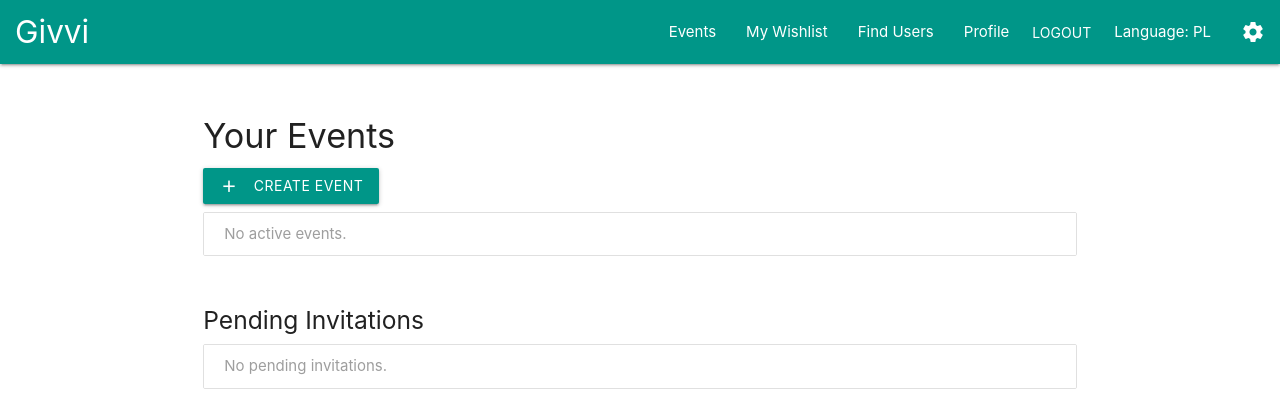
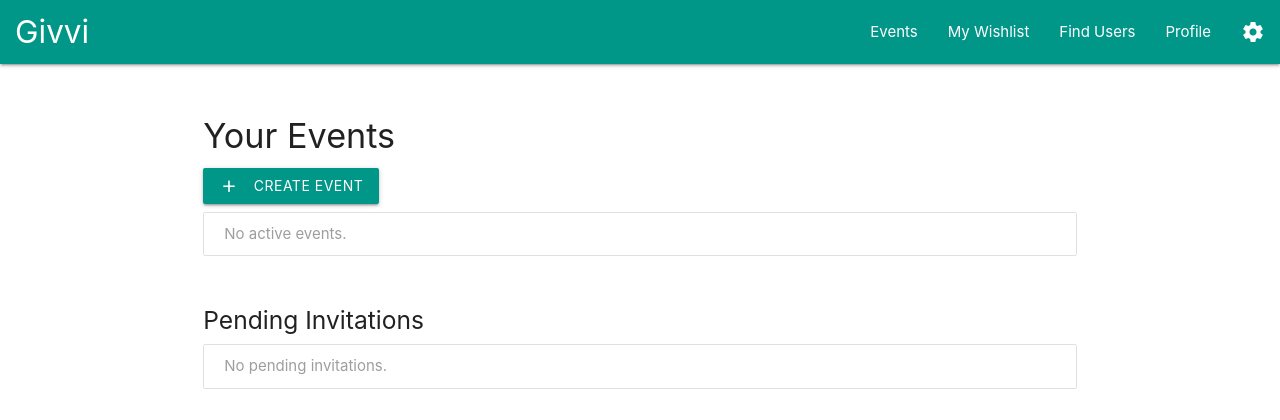
Before and after one commit to mic-mikolajczyk/wishlist-app, a Flask app: page /events/dashboard in a window 1280 px wide. Shown: the top 420 px of the page. Run offline with Flask 3, Linux system fonts and the light colour scheme; the visitor is signed in with stand-in values (Sample User, id 1); data that the repository does not hold is empty.

Commit message:
refactor: Remove desktop language dropdown and integrate language settings into the settings page

```diff
--- a/app/templates/base.html
+++ b/app/templates/base.html
@@ -82,26 +82,14 @@
                     <li><a href="{{ url_for('frontend.wishlist_page') }}">{{ _('My Wishlist') }}</a></li>
                     <li><a href="{{ url_for('frontend.user_search_page') }}">{{ _('Find Users') }}</a></li>
                     <li><a href="{{ url_for('frontend.profile_page') }}">{{ _('Profile') }}</a></li>
-                    <li>
-                        <form method="post" action="{{ url_for('auth.logout') }}" style="display:inline;">
-                            <button type="submit" class="btn-flat" style="margin:0; padding:0 8px; color:white;">{{ _('Logout') }}</button>
-                        </form>
-                    </li>
                 {% else %}
                     <li><a href="{{ url_for('frontend.login_page') }}">{{ _('Login') }}</a></li>
                     <li><a href="{{ url_for('frontend.register_page') }}">{{ _('Register') }}</a></li>
                 {% endif %}
-                <li>
-                    <a href="#" class="dropdown-trigger" data-target="lang-dropdown">{{ _('Language') }}: {{ get_locale().upper() }}</a>
-                </li>
             </ul>
         </div>
     </nav>
-    <!-- Language Dropdown Structure -->
-    <ul id="lang-dropdown" class="dropdown-content">
-        <li><a href="{{ url_for('set_language', locale='pl') }}">Polski</a></li>
-        <li><a href="{{ url_for('set_language', locale='en') }}">English</a></li>
-    </ul>
+    <!-- Removed desktop language dropdown; Settings page provides language & logout -->
 
     <main class="container" style="margin-top: 2rem;">
         {% with messages = get_flashed_messages(with_categories=true) %}
@@ -175,12 +163,7 @@
             // Initialize modal
             var modalElems = document.querySelectorAll('.modal');
             var modalInstances = M.Modal.init(modalElems);
-            // Initialize dropdown
-            var ddElems = document.querySelectorAll('.dropdown-trigger');
-            M.Dropdown.init(ddElems, { constrainWidth: false });
-            // Initialize language modal trigger
-            var langModal = document.getElementById('lang-modal');
-            if (langModal) { M.Modal.init(langModal); }
+            // Removed language dropdown & modal; gear icon leads to settings
 
             // Highlight active menu item
             var currentPath = window.location.pathname;
```
